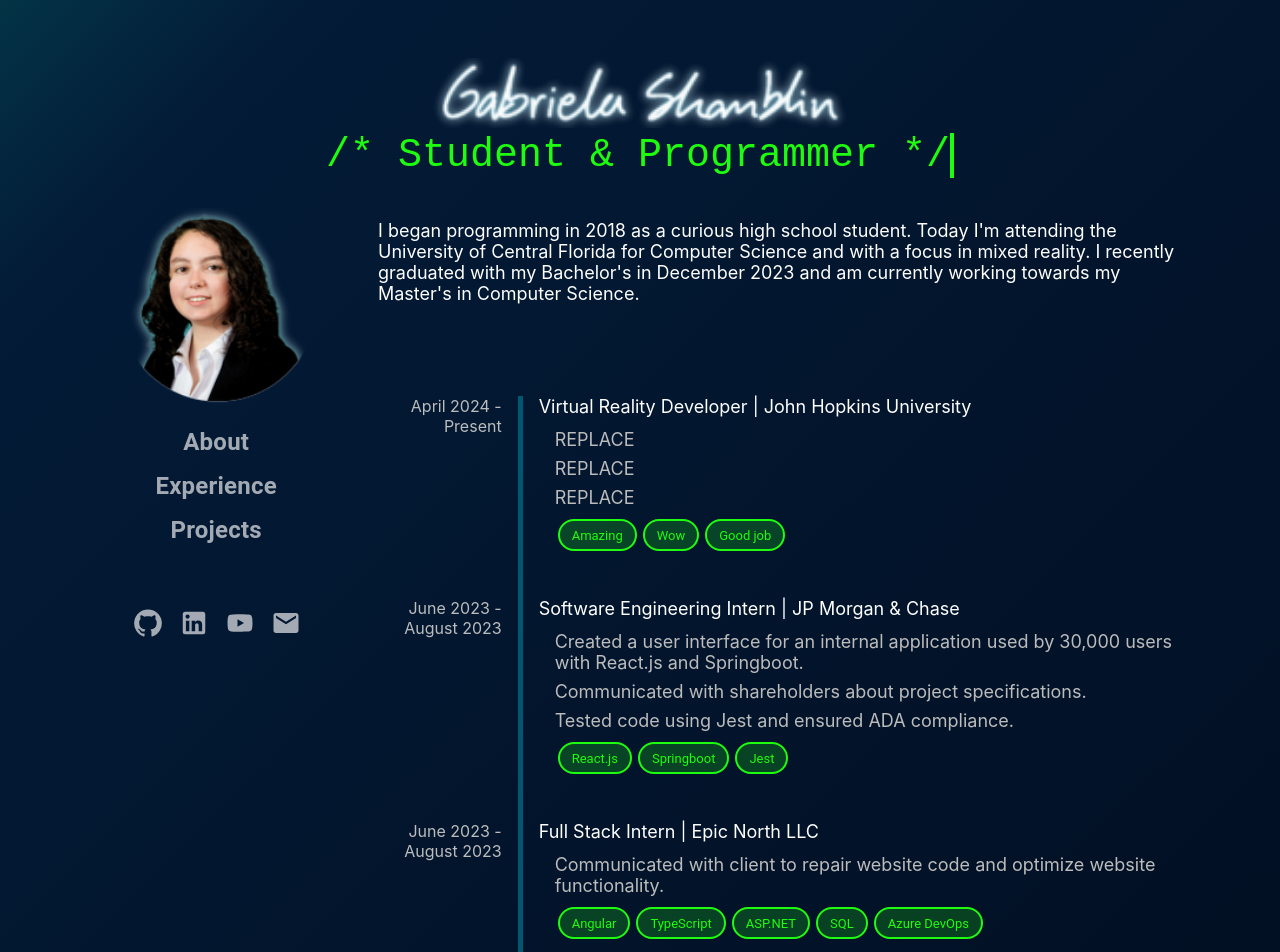
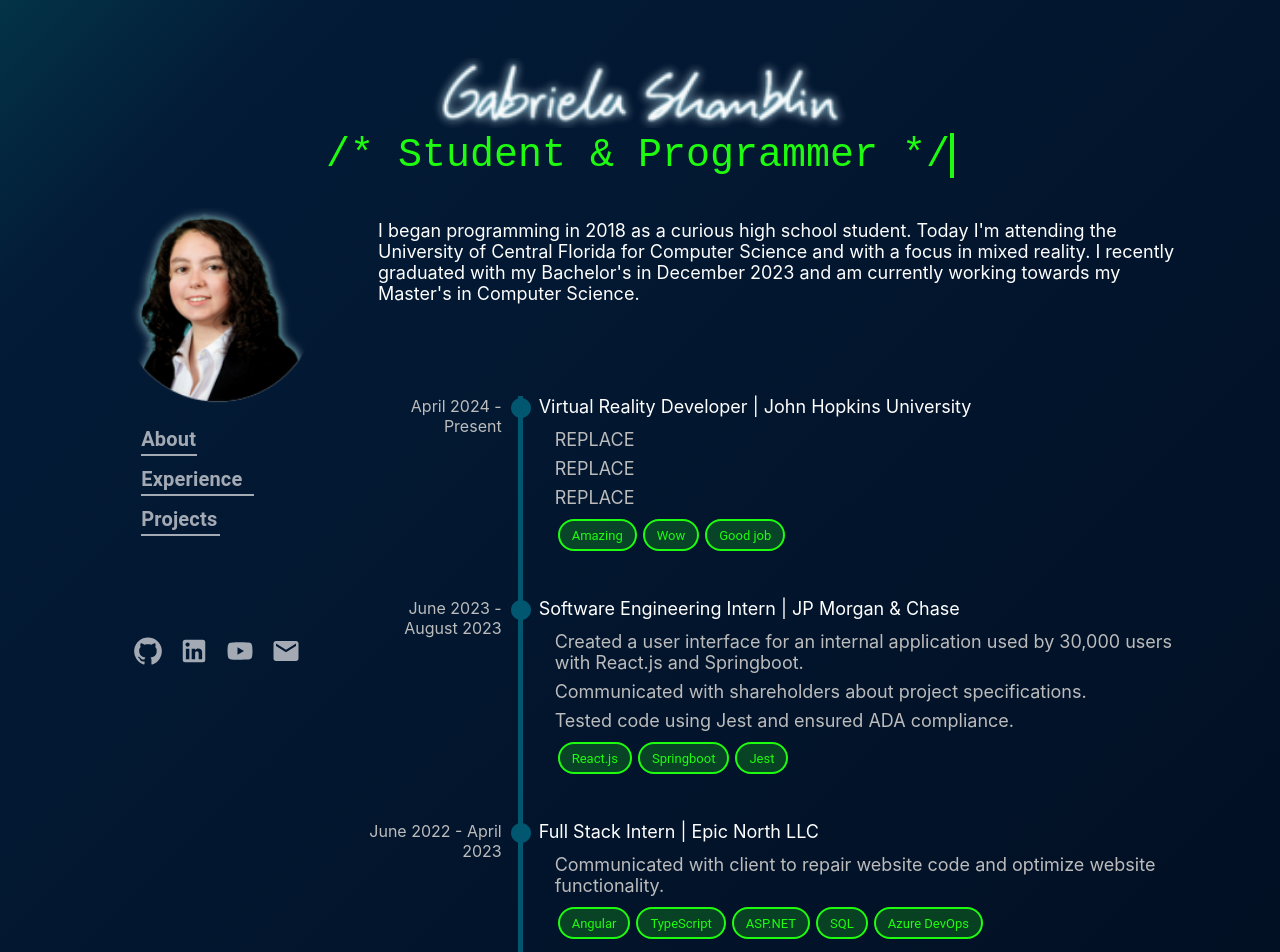
Before and after one commit to GabyShamblin/website, a React (Create React App) app: page / in a window 1280 px wide. Shown: the top 952 px of the page. Built offline with nearby package versions, Linux system fonts and the light colour scheme.

Commit message:
Back button and home page fancies

```diff
--- a/src/App.js
+++ b/src/App.js
@@ -1,7 +1,9 @@
 import * as React from 'react';
-import { Box, Typography } from '@mui/material';
+import { Box, Grid, Hidden, Typography } from '@mui/material';
 import { createTheme, styled, ThemeProvider } from '@mui/material/styles';
 import { Outlet, Link } from "react-router-dom";
+
+import ArrowBackIosIcon from '@mui/icons-material/ArrowBackIos';
 
 const MenuText = styled(Typography)(() => ({
   minWidth: 100,
@@ -56,104 +58,37 @@ function App() {
 		setPath(window.location.pathname);
 	}
 
+	let notHome = /\w(?!#)/.test(path);
+	// if (notHome) console.log("This page is not home or has a #");
+	// else console.log("Yes this is home");
+
   return (
 		<ThemeProvider theme={theme}>
 			<React.Fragment>
 				<div className="App-header">
 					<Box alignItems='flex-end' sx={{
 						display: 'flex',
-						justifyContent: 'center',
+						justifyContent: 'left',
 						minHeight: 50,
 						minWidth: '95%',
 						x: 0}}>
 
-						{/* <Grid container justifyContent='space-between' direction={{xs:'column-reverse', sm:'column-reverse', md:'row'}}>
-							<Grid container item justifyContent={{xs:'center', sm:'center', md:'flex-start'}} xs={12} sm={12} md={6} sx={{textAlign: 'center'}}>
+						{ notHome &&
+							<Link to="/" onClick={() => setPath('/')} style={{textDecoration: 'none'}}>
+								<MenuText>
+									<div className='banner-align'>
+										<ArrowBackIosIcon/> Back
+									</div>
+								</MenuText>
+							</Link>
+						}
 
-								<Grid item sx={{p:0.5, px:1, mr:0.2,
-									backgroundColor: path === '/' ? '#1e1e1e' : '#26262f'}}>
-									<Link to="/"
-										onClick={() => setPath('/')}
-										style={{textDecoration: 'none'}}
-									>
-										<Hidden smDown>
-											<MenuText>
-													<strong>Home</strong>
-											</MenuText>
-										</Hidden>
-										<Hidden smUp>
-											<MenuText sx={{fontSize: 18, minWidth: 70}}>
-													<strong>Home</strong>
-											</MenuText>
-										</Hidden>
-									</Link>
-								</Grid>
-
-								<Grid item sx={{p:0.5, px:1, mr:0.2,
-									backgroundColor: path === '/portfolio' ? '#1e1e1e' : '#26262f'}}>
-									<Link to="/portfolio"
-										onClick={() => setPath('/portfolio')}
-										style={{textDecoration: 'none'}}
-									>
-										<Hidden smDown>
-											<MenuText>
-													<strong>Portfolio</strong>
-											</MenuText>
-										</Hidden>
-										<Hidden smUp>
-											<MenuText sx={{fontSize: 18, minWidth: 70}}>
-													<strong>Portfolio</strong>
-											</MenuText>
-										</Hidden>
-									</Link>
-								</Grid>
-
-								<Grid item sx={{p:0.5, px:1, mr:0.2,
-									backgroundColor: path === '/resume' ? '#1e1e1e' : '#26262f'}}>
-									<Link to="/resume"
-										onClick={() => setPath('/resume')}
-										style={{textDecoration: 'none'}}
-									>
-										<Hidden smDown>
-											<MenuText>
-													<strong>Resume</strong>
-											</MenuText>
-										</Hidden>
-										<Hidden smUp>
-											<MenuText sx={{fontSize: 18, minWidth: 70}}>
-													<strong>Resume</strong>
-											</MenuText>
-										</Hidden>
-									</Link>
-								</Grid>
-
-								<Grid item sx={{p:0.5, px:1, mr:0.2,
-									backgroundColor: path === '/contact' ? '#1e1e1e' : '#26262f'}}>
-									<Link to="/contact"
-										onClick={() => setPath('/contact')}
-										style={{textDecoration: 'none'}}
-									>
-										<Hidden smDown>
-											<MenuText>
-													<strong>Contact</strong>
-											</MenuText>
-										</Hidden>
-										<Hidden smUp>
-											<MenuText sx={{fontSize: 18, minWidth: 70}}>
-													<strong>Contact</strong>
-											</MenuText>
-										</Hidden>
-									</Link>
-								</Grid>
-							</Grid>
-
-							<Grid item sx={{textAlign: 'center'}}>
-								{/* <Typography sx={{fontSize: 30, letterSpacing: 5}}>
+							{/* <Grid item sx={{textAlign: 'center'}}>
+								<Typography sx={{fontSize: 30, letterSpacing: 5}}>
 									Gabriela Shamblin
-								</Typography> */}
-								{/* <img src={logo} alt='Gabriela Shamblin'/> */}
-							{/* </Grid> */}
-						{/* </Grid> */}
+								</Typography>
+								<img src={logo} alt='Gabriela Shamblin'/>
+							</Grid> */}
 					</Box>
 
 					<Outlet />
--- a/src/pages/App.css
+++ b/src/pages/App.css
@@ -1,15 +1,9 @@
 /*  Color Scheme  */
-/*  Background: #1e1e1e
-    Header: #323234
-    Tabs: #252527
-    Text: #a3aab4
-    Strings (Orange): #b87656
-    Parentheses (Yellow): #d49d3f
-    Comments (Green): #4a7837
-    Fragment (Cyan): #58bf99
-    Style (Light Blue): #73bed9
-    Function (Dark Blue): #3067a7
-    Import/Return (Purple): #a8659d
+/*  Background: #010a1a #031b37 #033346
+    Text: #ffffff
+    Accent Text: #a3aab4
+    Green: #1efc0f
+    Blue: rgba(3, 152, 175, 0.5)
 */
 
 @media (max-width: 700px) {
@@ -24,7 +18,6 @@
   max-width: 1400px;
   width: 90%;
   /* background-color: #010a1a; */
-  color: #a3aab4;
 }
 
 .App-logo {
@@ -35,7 +28,6 @@
 .App-header {
   background-color: #010a1a;
   background: linear-gradient(315deg, #010a1a 0%, #031b37 90%, #033346 100%);
-  color: #a3aab4;
   display: flex;
   flex-direction: column;
   align-items: center;
@@ -44,6 +36,12 @@
 .text-header {
   font-size: 20px;
   font-weight: bolder;
+}
+
+.banner-align {
+  display: flex;
+  justify-content: center;
+  align-items: center;
 }
 
 @media (max-width:600px){
--- a/src/pages/Home.js
+++ b/src/pages/Home.js
@@ -12,6 +12,7 @@ import EmailIcon from '@mui/icons-material/Email';
 import GitHubIcon from '@mui/icons-material/GitHub';
 import LinkedInIcon from '@mui/icons-material/LinkedIn';
 import YouTubeIcon from '@mui/icons-material/YouTube';
+import CircleIcon from '@mui/icons-material/Circle';
 
 // Project thumbnails are 3:2 ratio
 import logo from './public/logo_blue.png';
@@ -21,14 +22,26 @@ import ar from './public/ar-thumb.png';
 import car from './public/senserator-thumb.jpg';
 
 const MenuText = styled(Typography)(() => ({
-  minWidth: 100,
-	fontSize: 24,
+  width: 150,
+	fontSize: 20,
 	color: "#a3aab4",
+	textAlign: 'left',
 	transition: '0.2s',
 	'&:hover': {
 		color: "#ffffff",
-	}
-	// border: '1px solid #ffffff',
+		'> div': {
+			backgroundColor: '#ffffff',
+			width: '100%',
+		},
+	},
+	// border: '1px dashed #ffffff',
+}));
+
+const MenuLine = styled('div')(({chars = 0}) => ({
+	height: '2px',
+	width: `${chars}ch`,
+	backgroundColor: '#a3aab4',
+	transition: '0.2s',
 }));
 
 const CustomIconButton = styled(IconButton)(() => ({
@@ -72,6 +85,13 @@ const SkillChip = styled(Chip)(() => ({
 	border: '2px solid #1efc0f',
 }));
 
+const TimelineCircle = styled(CircleIcon)(() => ({
+	position: 'absolute',
+	color: '#025770',
+	top: 0,
+	right: '-31px',
+}));
+
 
 
 function Home() {
@@ -110,8 +130,9 @@ function Home() {
 									alt="A white/hispanic woman in a white button up shirt and suit jacket sitting in front of a dark background"/>
 							</Grid>
 
+							{/* Left align text and add lines with extend animation */}
 							{/* Menu Buttons */}
-							<Grid container item justifyContent='center' direction='column'>
+							<Grid container item justifyContent='center' alignContent='center' direction='column'>
 
 								<Grid item sx={{p:0.5, px:1, mr:0.2}}>
 									<HashLink smooth to="/#about"
@@ -119,6 +140,7 @@ function Home() {
 									>
 										<MenuText>
 												<strong>About</strong>
+												<MenuLine chars={5}/>
 										</MenuText>
 									</HashLink>
 								</Grid>
@@ -129,6 +151,7 @@ function Home() {
 									>
 										<MenuText>
 												<strong>Experience</strong>
+												<MenuLine chars={10}/>
 										</MenuText>
 									</HashLink>
 								</Grid>
@@ -139,6 +162,7 @@ function Home() {
 									>
 										<MenuText>
 												<strong>Projects</strong>
+												<MenuLine chars={7}/>
 										</MenuText>
 									</HashLink>
 								</Grid>
@@ -146,7 +170,7 @@ function Home() {
 							</Grid>
 
 							{/* Contact Icons */}
-							<Grid container item justifyContent='center' mt={5}>
+							<Grid container item justifyContent='center' mt={10}>
 								{/* Github Icon */}
 								<Grid item>
 									<Link href="https://github.com/GabyShamblin"
@@ -306,9 +330,12 @@ function Experience () {
 			<CustomBox sx={{m: 'auto'}}>
 				<Grid container>
 					<Grid item xs={2}>
+						<div className='rel'>
 							<ListDate>
 								April 2024 - Present
 							</ListDate>
+							<TimelineCircle/>
+						</div>
 					</Grid>
 					<ListGrid item xs pl={2} ml={2} pb={4}>
 						<div>
@@ -336,9 +363,12 @@ function Experience () {
 			<CustomBox sx={{m: 'auto'}}>
 				<Grid container>
 					<Grid item xs={2}>
+						<div className='rel'>
 							<ListDate>
 							June 2023 - August 2023
 							</ListDate>
+							<TimelineCircle/>
+						</div>
 					</Grid>
 					<ListGrid item xs pl={2} ml={2} pb={4}>
 						<div>
@@ -366,9 +396,12 @@ function Experience () {
 			<CustomBox sx={{m: 'auto'}}>
 				<Grid container>
 					<Grid item xs={2}>
+						<div className='rel'>
 							<ListDate>
-							June 2023 - August 2023
+								June 2022 - April 2023
 							</ListDate>
+							<TimelineCircle/>
+						</div>
 					</Grid>
 					<ListGrid item xs pl={2} ml={2} pb={2}>
 						<div>
--- a/src/pages/Portfolio.js
+++ b/src/pages/Portfolio.js
@@ -70,19 +70,9 @@ function Portfolio() {
 
 				<div className='wrapper'>
 					<div className='typing-portfolio'>
-						/* Portfolio */
+						/* Projects */
 					</div>
 				</div>
-
-				{/* <Hidden smDown>
-					<Typography variant='h1' sx={{fontSize: 40, letterSpacing: 5, p: 5, color: '#4a7837'}}>
-
-					</Typography>
-				</Hidden>
-				<Hidden smUp>
-					<Typography variant='h1' sx={{fontSize: 30, letterSpacing: 5, p: 5, color: '#4a7837'}}>
-					</Typography>
-				</Hidden> */}
 
 				{/* RRR Project */}
 				<VizSensor
--- a/src/pages/styles.css
+++ b/src/pages/styles.css
@@ -15,3 +15,7 @@
 	max-width: 180px;
 	width: 110%;
 }
+
+.rel {
+	position: relative;
+}
--- a/src/pages/typing.css
+++ b/src/pages/typing.css
@@ -19,8 +19,8 @@
 }
 
 .typing-portfolio {
-  width: 15ch;
-  animation: typing 2s steps(15), blink .5s step-end infinite alternate;
+  width: 14ch;
+  animation: typing 2s steps(14), blink .5s step-end infinite alternate;
   white-space: nowrap;
   overflow: hidden;
   border-right: 4px solid;
```
Lines whose indentation alone changed are shown as unchanged.
